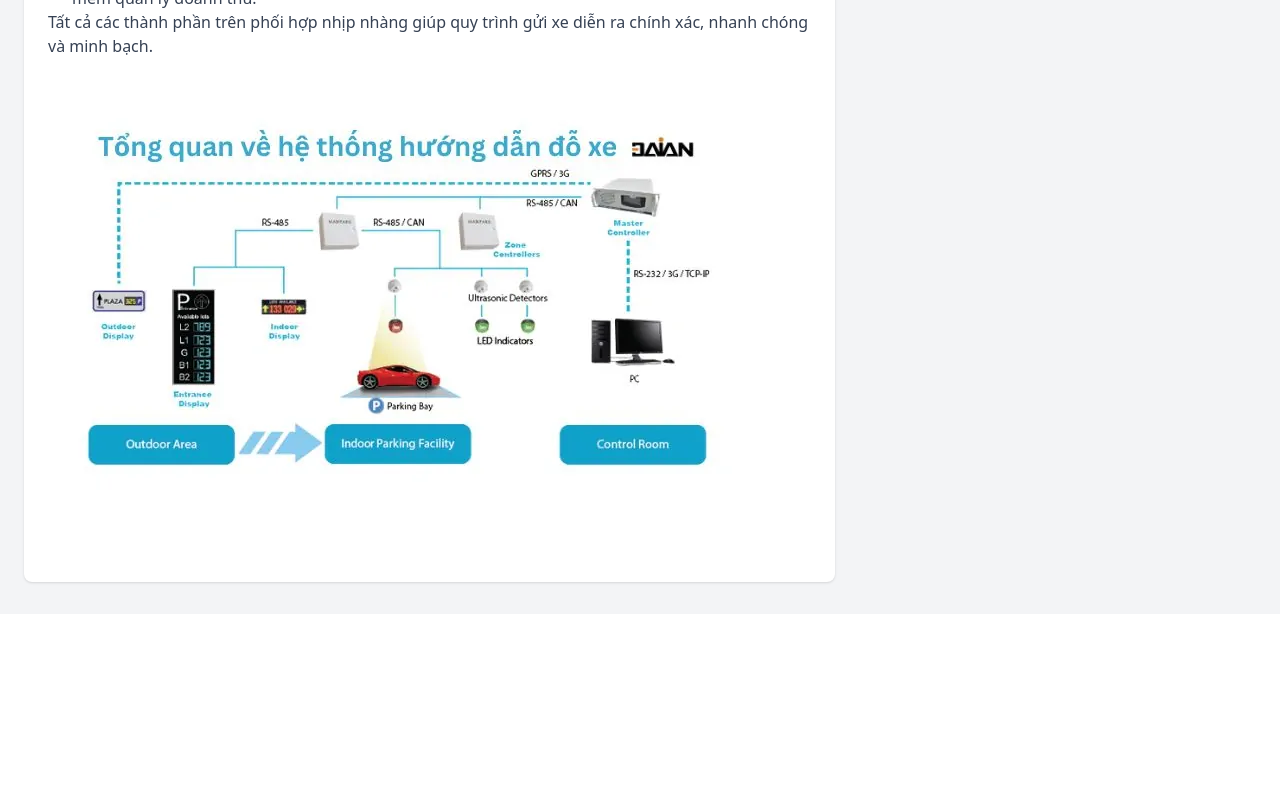
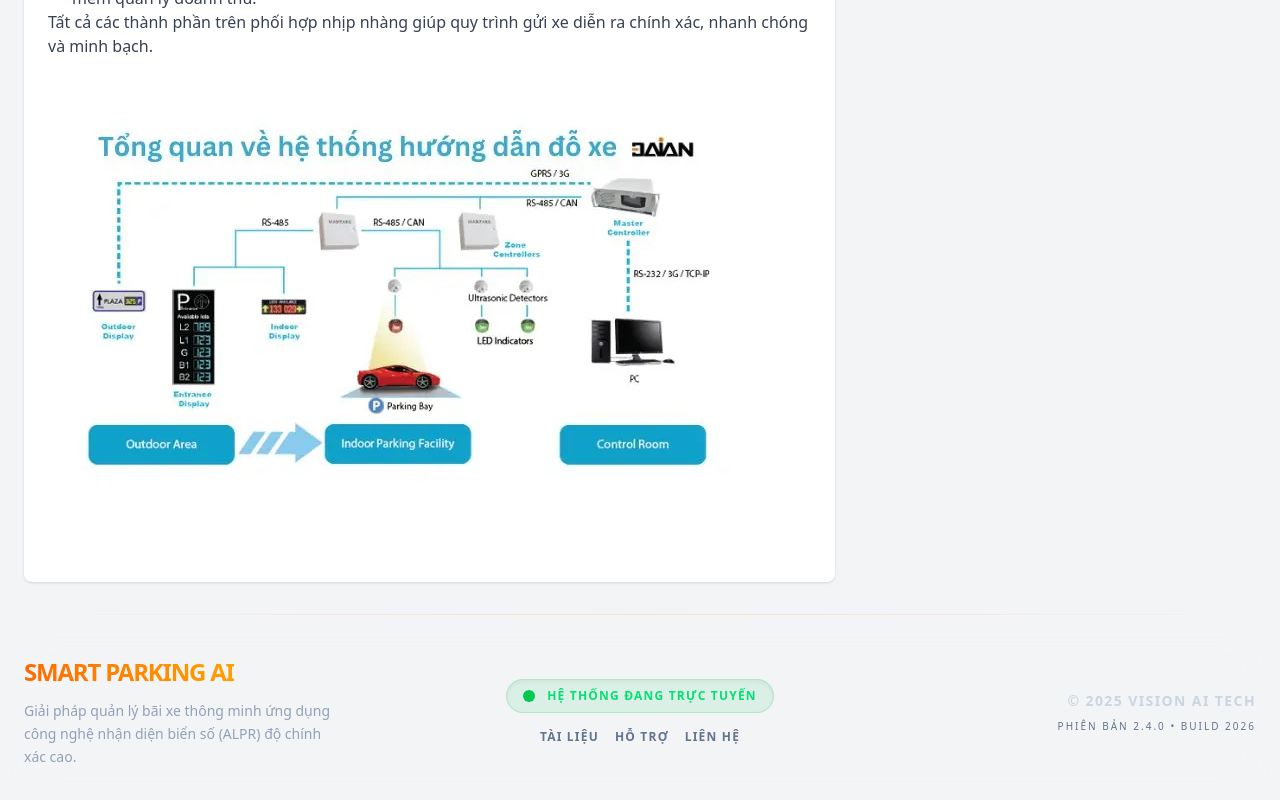
Before and after one commit to nguyenmanhhieu2903/DU-AN-ORACE, a React (Vite) app: page / in a window 1280 px wide. Shown: the part 1717-2517 px from the top of the page. Before the commit the page ends 2331 px from the top, so only its background shows below. Built offline with nearby package versions, Linux system fonts and the light colour scheme.

Commit message:
update footer

```diff
--- a/src/component/footer.jsx
+++ b/src/component/footer.jsx
@@ -0,0 +1,56 @@
+import React from "react";
+
+const Footer = () => {
+    const currentYear = new Date().getFullYear();
+
+    return (
+        <footer className="relative z-20 w-full mt-auto">
+            {/* Đường kẻ gradient mờ phía trên */}
+            <div className="w-full h-[1px] bg-gradient-to-r from-transparent via-orange-500/50 to-transparent opacity-30"></div>
+
+            <div className="bg-white/5 backdrop-blur-xl border-t border-white/10 py-10 px-6">
+                <div className="max-w-7xl mx-auto grid grid-cols-1 md:grid-cols-3 gap-10 items-center">
+
+                    {/* CỘT 1: THƯƠNG HIỆU */}
+                    <div className="text-center md:text-left space-y-3">
+                        <h3 className="text-2xl font-black bg-gradient-to-r from-orange-500 to-yellow-400 bg-clip-text text-transparent tracking-tighter uppercase">
+                            Smart Parking AI
+                        </h3>
+                        <p className="text-slate-400 text-sm font-medium leading-relaxed max-w-xs mx-auto md:mx-0">
+                            Giải pháp quản lý bãi xe thông minh ứng dụng công nghệ nhận diện biển số (ALPR) độ chính xác cao.
+                        </p>
+                    </div>
+
+                    {/* CỘT 2: TRẠNG THÁI HỆ THỐNG */}
+                    <div className="flex flex-col items-center justify-center space-y-4">
+                        <div className="flex items-center gap-3 bg-green-500/10 border border-green-500/20 px-4 py-2 rounded-full shadow-inner">
+                            <span className="relative flex h-3 w-3">
+                                <span className="animate-ping absolute inline-flex h-full w-full rounded-full bg-green-400 opacity-75"></span>
+                                <span className="relative inline-flex rounded-full h-3 w-3 bg-green-500"></span>
+                            </span>
+                            <span className="text-green-400 text-xs font-bold uppercase tracking-widest">Hệ thống đang trực tuyến</span>
+                        </div>
+                        <div className="flex gap-4">
+                            <span className="text-slate-500 hover:text-orange-400 cursor-pointer transition-colors text-xs font-bold uppercase tracking-widest">Tài liệu</span>
+                            <span className="text-slate-500 hover:text-orange-400 cursor-pointer transition-colors text-xs font-bold uppercase tracking-widest">Hỗ trợ</span>
+                            <span className="text-slate-500 hover:text-orange-400 cursor-pointer transition-colors text-xs font-bold uppercase tracking-widest">Liên hệ</span>
+                        </div>
+                    </div>
+
+                    {/* CỘT 3: BẢN QUYỀN */}
+                    <div className="text-center md:text-right space-y-2">
+                        <p className="text-slate-300 text-sm font-black tracking-widest uppercase">
+                            © {currentYear} Vision AI Tech
+                        </p>
+                        <p className="text-slate-500 text-[10px] font-medium tracking-[2px] uppercase">
+                            Phiên bản 2.4.0 • Build 2026
+                        </p>
+                    </div>
+
+                </div>
+            </div>
+        </footer>
+    );
+};
+
+export default Footer;
--- a/src/component/home.jsx
+++ b/src/component/home.jsx
@@ -1,5 +1,6 @@
 import { useState } from "react";
 import { useNavigate } from "react-router-dom";
+import Footer from "./footer";
 
 const Home = () => {
     const [openMenu, setOpenMenu] = useState(false);
@@ -200,6 +201,7 @@ const Home = () => {
                 </aside>
 
             </main>
+            <Footer />
         </div>
     );
 };
```
